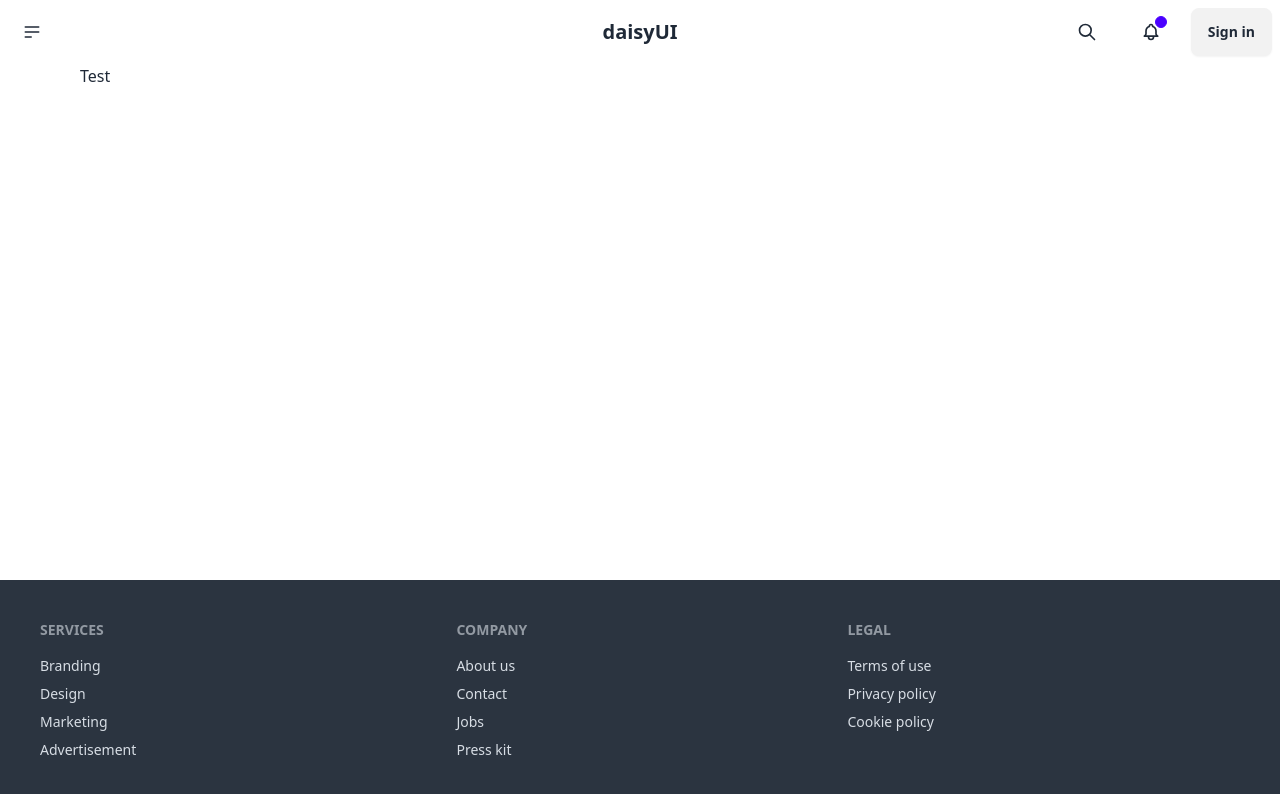
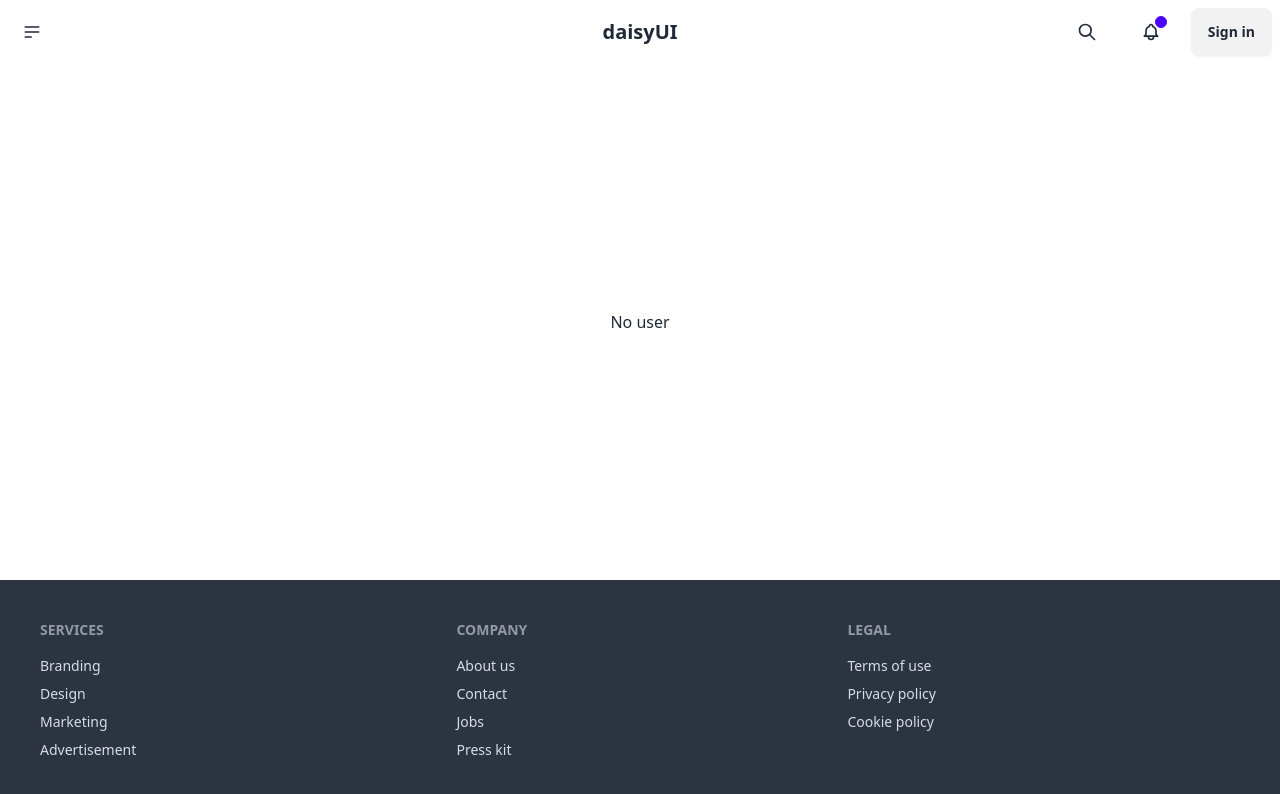
Before and after one commit to nielsvandervlist/boiler, a Next.js app: page / in a window 1280 px wide. Shown: the top 794 px of the page. Built offline with nearby package versions, Linux system fonts and the light colour scheme; no server answers.

Commit message:
Add mongodb for nextjs server

```diff
--- a/app/[subject]/page.js
+++ /dev/null
@@ -1,3 +0,0 @@
-export default function Subject(){
-    return <div>Subject</div>
-}
--- /dev/null
+++ b/app/api/users/route.js
@@ -0,0 +1,19 @@
+import { NextResponse } from 'next/server';
+import connectToDatabase from '@/lib/dbConnect';
+import User from '@/models/User';
+
+export async function GET(req) {
+    console.log('API route hit: GET');
+    try {
+        await connectToDatabase();
+        console.log('Connected to database');
+
+        const users = await User.find({});
+        console.log('Users fetched:', users);
+
+        return NextResponse.json(users, { status: 200 });
+    } catch (error) {
+        console.error('Failed to fetch users:', error);
+        return NextResponse.json({ message: 'Unable to fetch users' }, { status: 500 });
+    }
+}
--- a/app/layout.js
+++ b/app/layout.js
@@ -12,7 +12,7 @@ export default function RootLayout({children, session}) {
         <main className={'min-h-[100vh] flex flex-col'}>
             <SessionProviderWrapper session={session}>
                 <Navbar/>
-                <Container>
+                <Container className={'justify-center items-center flex min-w-8'}>
                     {children}
                 </Container>
             </SessionProviderWrapper>
--- a/app/page.js
+++ b/app/page.js
@@ -6,7 +6,7 @@ export default async function Page() {
     const session = await getServerSession(authOptions);
 
     if(!session){
-        return <div>Test</div>
+        return <div>No user</div>
     }
 
     return <div>Hello</div>;
--- a/app/protected/payments/page.js
+++ b/app/protected/payments/page.js
@@ -1,7 +1,6 @@
 'use client'
 import {useState} from 'react';
 import Head from "next/head";
-import Container from "@/components/container";
 import {FontAwesomeIcon} from "@fortawesome/react-fontawesome";
 import {faArrowRightLong} from "@fortawesome/free-solid-svg-icons";
 
@@ -64,7 +63,7 @@ export default function Payments() {
             <Head>
                 <title>{`Payments`}</title>
             </Head>
-            <Container>
+
                 <div className={'max-w-lg mx-auto p-8 border-primary border-solid border-[5px] flex flex-col bg-white relative'}>
                     <h1 className={'mb-4 font-bold text-2xl'}>Tickets</h1>
                     <p className={'text-[14px] mb-4'}> Text for ticket.</p>
@@ -101,7 +100,6 @@ export default function Payments() {
                     </button>
                     {error && <p style={{color: 'red'}}>{error}</p>}
                 </div>
-            </Container>
         </>
 
     );
--- a/components/Container.js
+++ b/components/Container.js
@@ -1,3 +1,5 @@
-export default function Container({ children }) {
-    return <div className="container mx-auto px-4 md:px-20">{children}</div>
+import classNames from "classnames";
+
+export default function Container({ children, className }) {
+    return <div className={classNames('container mx-auto px-4 md:px-20 flex-1', className)}>{children}</div>
 }
--- a/lib/dbConnect.js
+++ b/lib/dbConnect.js
@@ -1,31 +1,30 @@
+// lib/mongoose.js
 import mongoose from 'mongoose';
 
 const MONGODB_URI = process.env.MONGODB_URI;
 
 if (!MONGODB_URI) {
-  throw new Error(
-    'Please define the MONGODB_URI environment variable inside .env.local'
-  );
+    throw new Error('Please define the MONGODB_URI environment variable inside .env.local');
 }
 
-/**
- * Global is used here to maintain a cached connection across hot reloads
- * in development. This prevents connections growing exponentially
- * during API Route usage.
- */
 let cached = global.mongoose;
 
 if (!cached) {
     cached = global.mongoose = { conn: null, promise: null };
 }
 
-async function dbConnect() {
+async function connectToDatabase() {
     if (cached.conn) {
         return cached.conn;
     }
 
     if (!cached.promise) {
-    cached.promise = mongoose.connect(MONGODB_URI).then((mongoose) => {
+        const opts = {
+            useNewUrlParser: true,
+            useUnifiedTopology: true,
+        };
+
+        cached.promise = mongoose.connect(MONGODB_URI, opts).then((mongoose) => {
             return mongoose;
         });
     }
@@ -33,4 +32,4 @@ async function dbConnect() {
     return cached.conn;
 }
 
-export default dbConnect;
+export default connectToDatabase;
--- a/models/User.js
+++ b/models/User.js
@@ -1,10 +1,12 @@
 import mongoose from 'mongoose';
 
 const UserSchema = new mongoose.Schema({
-  name: String,
-  email: String,
-});
+  // Define your user schema here
+  name: {
+    type: String,
+    required: true,
+  },
+  // Add other fields as needed
+}, { collection: 'users' });
 
-const User = mongoose.models.User || mongoose.model('User', UserSchema);
-
-export default User;
+export default mongoose.models.User || mongoose.model('User', UserSchema);
```
Lines whose indentation alone changed are shown as unchanged.
